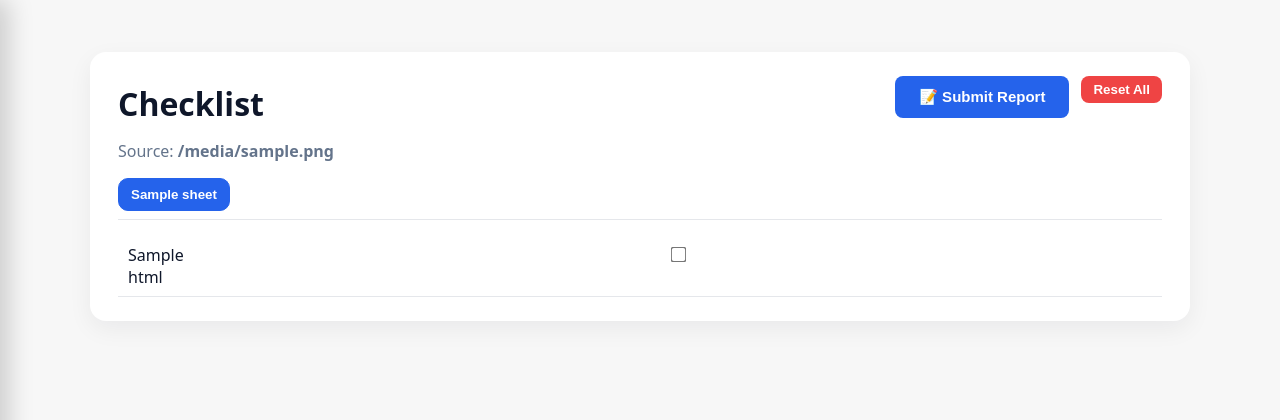
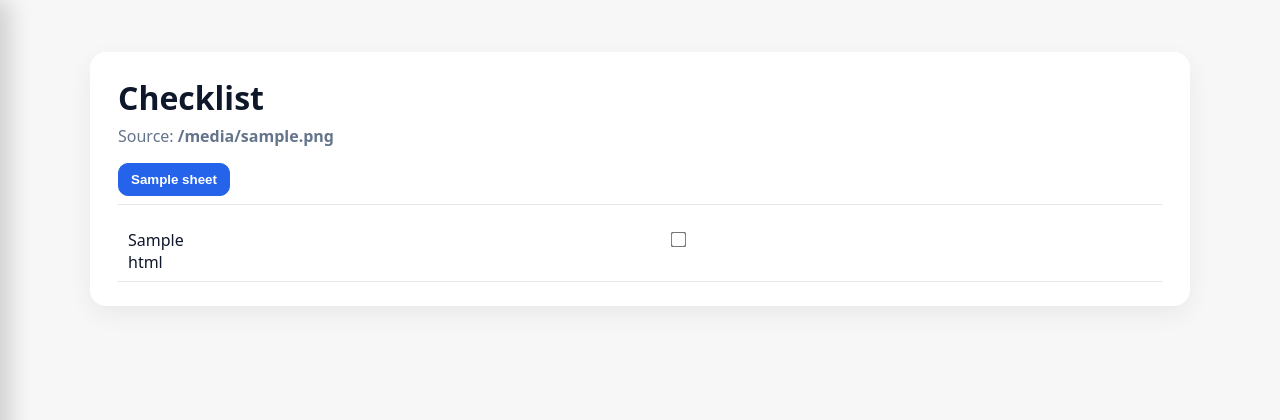
Before and after one commit to SiniS17/Checklist, a Flask app: template templates/index.html in a window 1280 px wide. Shown: the top 420 px of the page. Run offline with Flask 3, Linux system fonts and the light colour scheme; the template is opened without the code that fills it: most values are stand-ins (such as "Sample title", 1, 10 or a date in 2020).

Commit message:
Fixing report button

```diff
--- a/static/styles.css
+++ b/static/styles.css
@@ -196,21 +196,6 @@ table.grid td:last-child {
   color: #888;
 }
 
-.reset-btn {
-  float: right;
-  background: #ef4444;
-  color: white;
-  border: none;
-  border-radius: 8px;
-  padding: 6px 12px;
-  font-weight: 600;
-  cursor: pointer;
-  transition: background 0.2s ease;
-}
-.reset-btn:hover {
-  background: #dc2626;
-}
-
 /* Mobile optimizations */
 @media (max-width: 768px) {
   body {
--- a/templates/index.html
+++ b/templates/index.html
@@ -111,19 +115,13 @@
     <div class="container">
       <!-- Checklist View -->
       <div id="checklist-view">
-        <div style="display: flex; justify-content: space-between; align-items: center; margin-bottom: 10px;">
-          <h1 style="margin: 0;">Checklist</h1>
-          <div>
-            <button id="report-btn" class="btn btn-primary" style="margin-right: 12px;">📝 Submit Report</button>
-            <button id="reset-btn" class="reset-btn">Reset All</button>
-          </div>
-        </div>
+        <h1>Checklist</h1>
         <div class="muted">Source: <strong>{{ model.file_name }}</strong></div>
 
         <!-- Tabs (Desktop) -->
         <div class="tabs">
           {% for s in model.sheets %}
-            <button class="tab-btn{% if loop.first %} active{% endif %}" data-tab="tab-{{ loop.index0 }}">{{ s.name }}</button>
+            <button class="tab-btn{% if loop.first %} active{% endif %}" data-tab="tab-{{ loop.index0 }}" data-type="checklist">{{ s.name }}</button>
           {% endfor %}
         </div>
 
```
Also changed, not shown: other parts of static/styles.css (+0 -8 lines), other parts of templates/index.html (+4 -0 lines), static/main.js (+24 -24 lines).
